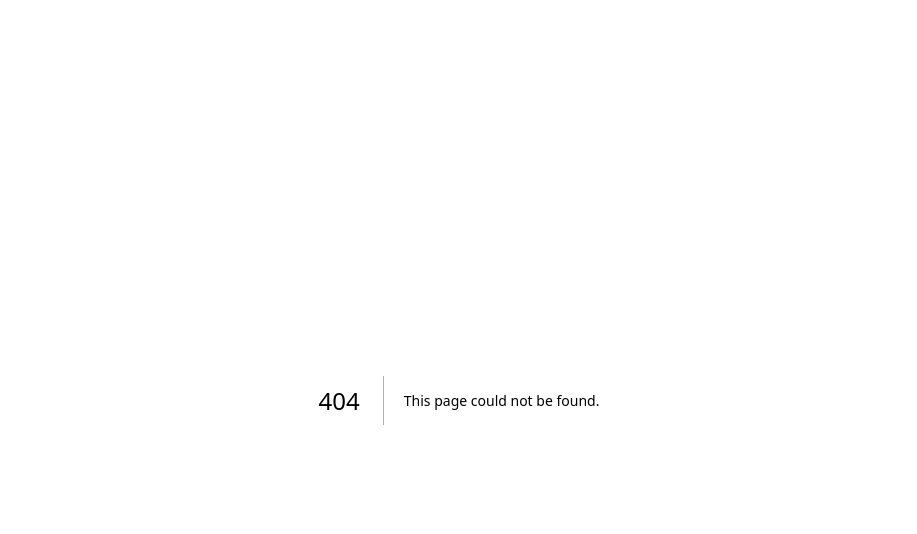
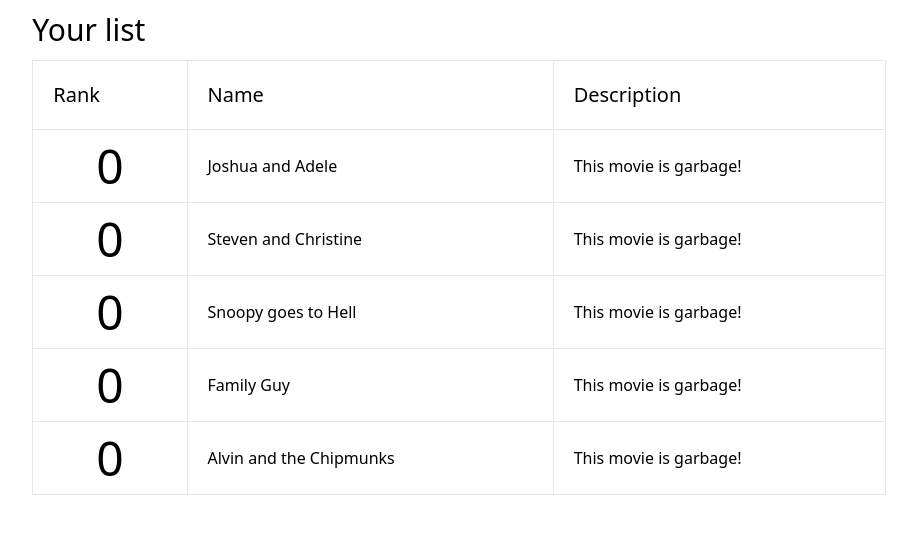
Before and after one commit to ACAUHS/my-movie-mash, a Next.js app: page /list in a window 1280 px wide. Before the commit this address had no page. Shown: the top 534 px of the page, without its empty margins (181-1098 px from the left). Built offline with nearby package versions, Linux system fonts and the light colour scheme.

Commit message:
Added list page with movie entries

```diff
--- a/pages/_app.tsx
+++ b/pages/_app.tsx
@@ -2,5 +2,5 @@
 import type { AppProps } from 'next/app'
 
 export default function App({ Component, pageProps }: AppProps) {
-  return <Component {...pageProps} />
+    return <Component {...pageProps} />
 }
--- /dev/null
+++ b/pages/components/movie_entry.tsx
@@ -0,0 +1,15 @@
+/**
+ * A movie entry for use, should be placed inside a <table> element with columns
+ *
+ * @param props movieName - the name of the movie
+ * @returns
+ */
+export default function MovieEntry(props: { movieName: string }) {
+    return (
+        <tr className='border'>
+            <td className="text-center pt-3 pb-3 font-medium text-5xl">0</td>
+            <td className='pl-5 border'>{props.movieName}</td>
+            <td className='pl-5'>This movie is garbage!</td>
+        </tr>
+    )
+}
--- /dev/null
+++ b/pages/list.tsx
@@ -0,0 +1,34 @@
+import Header from "./components/header";
+import { GetUserMovies } from "./logic/user_storage";
+import Movie from "./logic/movie";
+import MovieEntry from "./components/movie_entry";
+
+/**
+ * The list page where users can add or remove movies from their list. Uses localStorage to achieve database functions.
+ *
+ * @returns the my-list page.
+ */
+export default function List() {
+    const table_header_styling: string = "text-left font-normal text-xl border p-5";
+
+    return (
+        <div>
+            <Header />
+            <div className='m-auto w-4/6'>
+                <h2 className='text-3xl mt-3 mb-3'>Your list</h2>
+                <div>
+                    <table className='w-full'>
+                        <tr>
+                            <th className={table_header_styling}>Rank</th>
+                            <th className={table_header_styling}>Name</th>
+                            <th className={table_header_styling}>Description</th>
+                        </tr>
+                        {GetUserMovies().map(function (m: Movie) {
+                            return (<MovieEntry movieName={m.GetName()} />)
+                        })}
+                    </table>
+                </div>
+            </div>
+        </div >
+    )
+}
--- /dev/null
+++ b/pages/logic/movie.tsx
@@ -0,0 +1,8 @@
+import Watchable from "./watchable";
+
+/**
+ *  A movie to be used... Contains a name, rating, etc.
+ */
+export default class Movie extends Watchable {
+
+}
--- /dev/null
+++ b/pages/logic/user_storage.tsx
@@ -0,0 +1,18 @@
+import Movie from "./movie";
+
+/**
+ * Get the list of the movies that the user has.
+ *
+ * -- only returns a random list of movies for now.
+ *
+ * @returns
+ */
+export function GetUserMovies(): Array<Movie> {
+    return [
+        new Movie("Joshua and Adele"),
+        new Movie("Steven and Christine"),
+        new Movie("Snoopy goes to Hell"),
+        new Movie("Family Guy"),
+        new Movie("Alvin and the Chipmunks")
+    ];
+}
--- /dev/null
+++ b/pages/logic/watchable.tsx
@@ -0,0 +1,22 @@
+/**
+ * Something that is watchable
+ */
+export default abstract class Watchable {
+    private name: string;
+
+    /**
+     *
+     * @param name the name of the movie
+     */
+    constructor(name: string) {
+        this.name = name;
+    }
+
+    /**
+     *
+     * @returns Get the name of the watchable
+     */
+    public GetName(): string {
+        return this.name;
+    }
+}
--- a/styles/globals.css
+++ b/styles/globals.css
@@ -13,30 +13,24 @@
     --background-start-rgb: 214, 219, 220;
     --background-end-rgb: 255, 255, 255;
 
-  --primary-glow: conic-gradient(
-    from 180deg at 50% 50%,
+    --primary-glow: conic-gradient(from 180deg at 50% 50%,
             #16abff33 0deg,
             #0885ff33 55deg,
             #54d6ff33 120deg,
             #0071ff33 160deg,
-    transparent 360deg
-  );
-  --secondary-glow: radial-gradient(
-    rgba(255, 255, 255, 1),
-    rgba(255, 255, 255, 0)
-  );
+            transparent 360deg);
+    --secondary-glow: radial-gradient(rgba(255, 255, 255, 1),
+            rgba(255, 255, 255, 0));
 
     --tile-start-rgb: 239, 245, 249;
     --tile-end-rgb: 228, 232, 233;
-  --tile-border: conic-gradient(
-    #00000080,
+    --tile-border: conic-gradient(#00000080,
             #00000040,
             #00000030,
             #00000020,
             #00000010,
             #00000010,
-    #00000080
-  );
+            #00000080);
 
     --callout-rgb: 238, 240, 241;
     --callout-border-rgb: 172, 175, 176;
@@ -51,24 +45,20 @@
         --background-end-rgb: 0, 0, 0;
 
         --primary-glow: radial-gradient(rgba(1, 65, 255, 0.4), rgba(1, 65, 255, 0));
-    --secondary-glow: linear-gradient(
-      to bottom right,
+        --secondary-glow: linear-gradient(to bottom right,
                 rgba(1, 65, 255, 0),
                 rgba(1, 65, 255, 0),
-      rgba(1, 65, 255, 0.3)
-    );
+                rgba(1, 65, 255, 0.3));
 
         --tile-start-rgb: 2, 13, 46;
         --tile-end-rgb: 2, 5, 19;
-    --tile-border: conic-gradient(
-      #ffffff80,
+        --tile-border: conic-gradient(#ffffff80,
                 #ffffff40,
                 #ffffff30,
                 #ffffff20,
                 #ffffff10,
                 #ffffff10,
-      #ffffff80
-    );
+                #ffffff80);
 
         --callout-rgb: 20, 20, 20;
         --callout-border-rgb: 108, 108, 108;
@@ -89,16 +79,6 @@
     overflow-x: hidden;
 }
 
-body {
-  color: rbg(--foreground-rgb);
-  background: linear-gradient(
-      to bottom,
-      transparent,
-      rgb(var(--background-end-rgb))
-    )
-    rgb(var(--background-start-rgb));
-}
-
 a {
     color: inherit;
     text-decoration: none;
```
Also changed, not shown: pages/logic/tvshow.tsx (added, +8 -0 lines), pages/_document.tsx (indentation only), 1 other file (tests, documents, lock files or other folders). Lines whose indentation alone changed are shown as unchanged.
